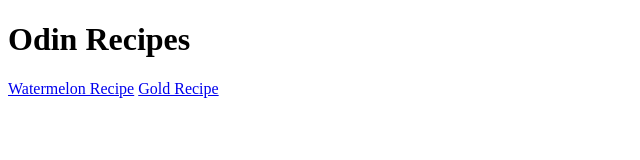
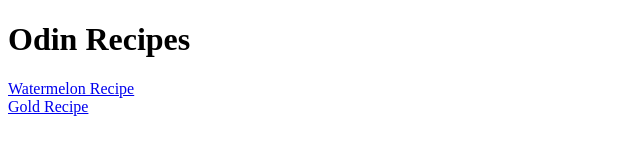
Before and after one commit to gizmo572/odin-recipes1, a plain HTML site: page index.html in a window 1280 px wide. Shown: the whole page, without its empty margins (0-640 px from the left). Drawn offline with Linux system fonts and the light colour scheme.

Commit message:
wrap links on index.html page in divs, add link to index.html page to top of watermelon.html and gold.html

```diff
--- a/index.html
+++ b/index.html
@@ -8,7 +8,11 @@
 </head>
 <body>
     <h1>Odin Recipes</h1>
-    <a href="recipes/watermelon.html">Watermelon Recipe</a>
-    <a href="recipes/gold.html">Gold Recipe</a>
+    <div>
+        <a href="recipes/watermelon.html">Watermelon Recipe</a>
+    </div>
+    <div>
+        <a href="recipes/gold.html">Gold Recipe</a>
+    </div>
 </body>
 </html>
```
Also changed, not shown: recipes/gold.html (+1 -0 lines), recipes/watermelon.html (+1 -0 lines).
